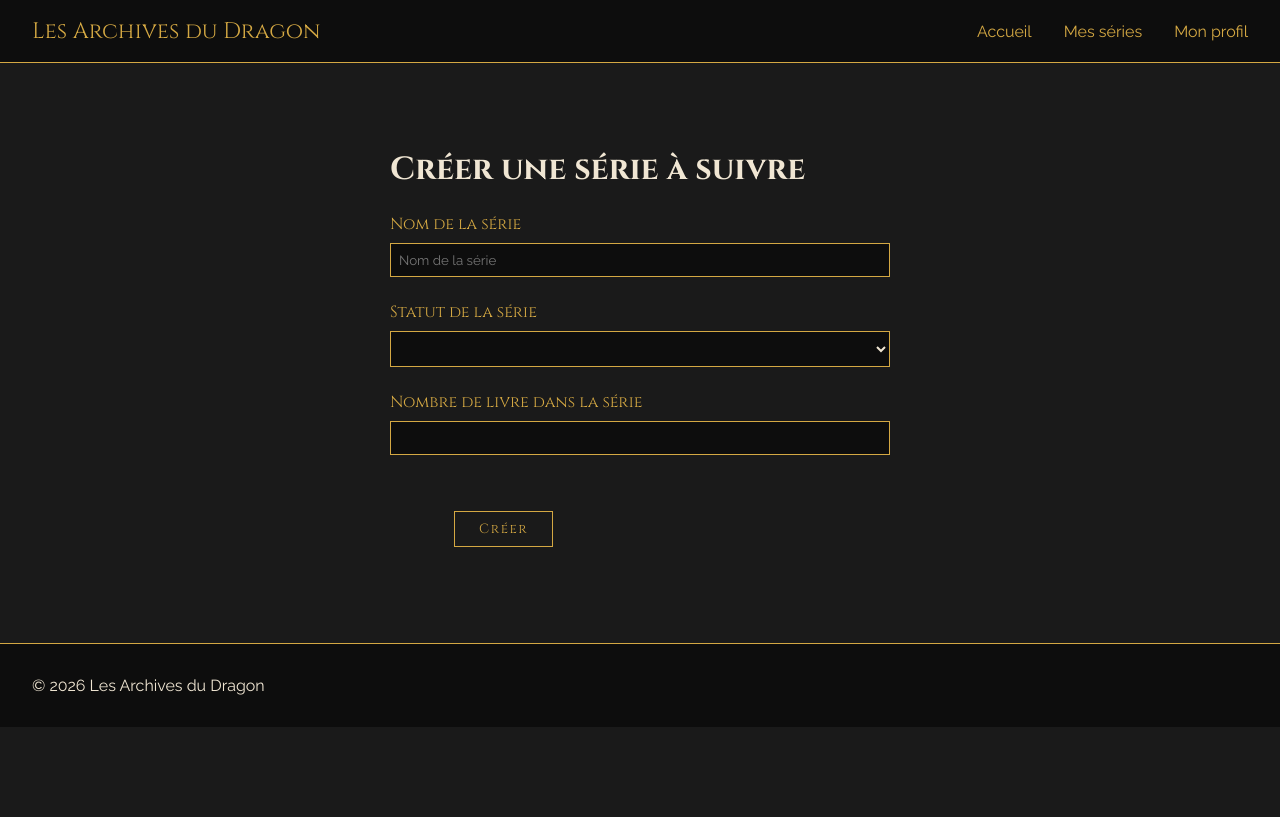
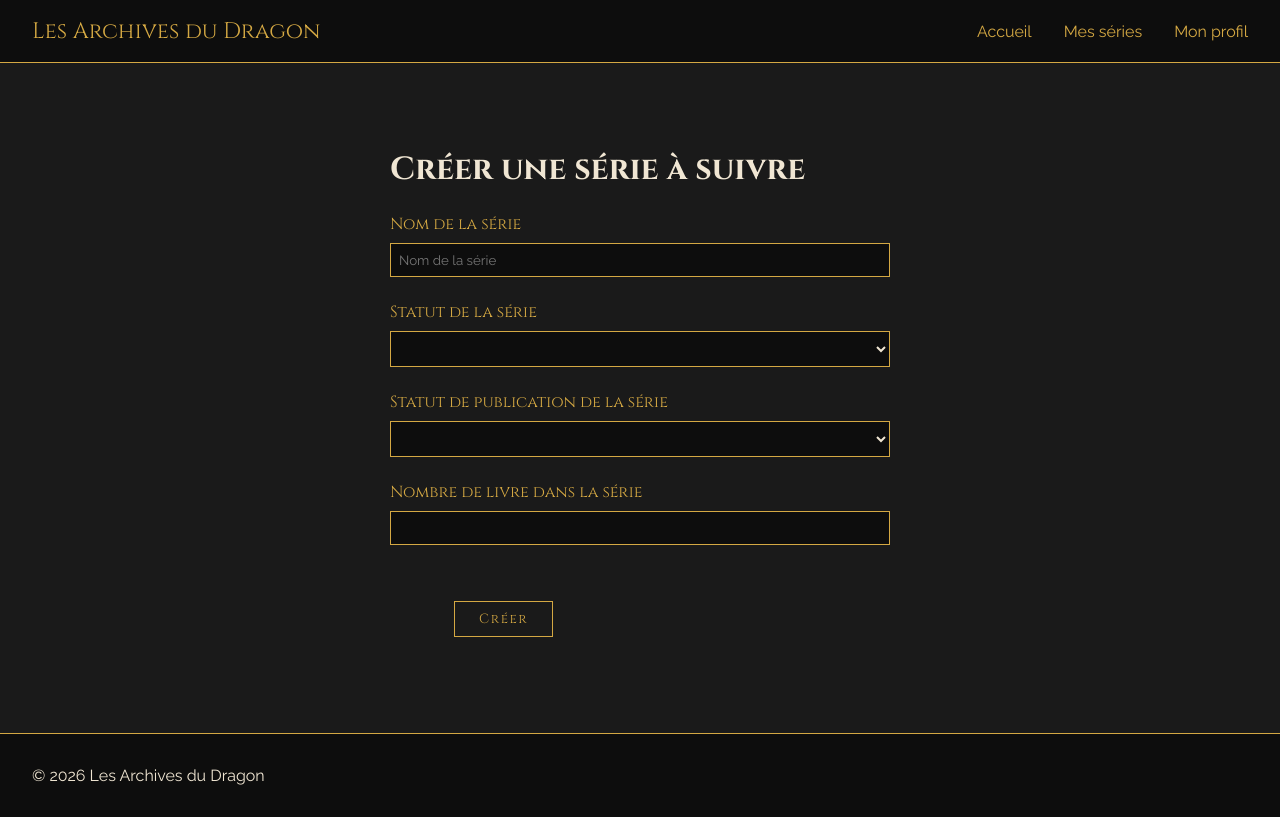
Before and after one commit to CelineWau/SuiviDeSeriesFront, an Angular app: page /series/creer in a window 1280 px wide. Built offline with nearby package versions, Linux system fonts and the light colour scheme.

Commit message:
Ajout dtatutPublication dans formulaire création série, correction bug

```diff
--- a/src/app/creer-serie/creer-serie.html
+++ b/src/app/creer-serie/creer-serie.html
@@ -16,6 +16,15 @@
     </div>
 
     <div class="champ">
+        <label for="statutPublication">Statut de publication de la série</label>
+        <select id="statutPublication" formControlName="statutPublication">
+            <option value="INCONNU">Inconnu</option>
+            <option value="EN_COURS">En cours de publication</option>
+            <option value="TERMINEE">Publication terminée</option>
+        </select>
+    </div>
+
+    <div class="champ">
         <label for="nombreLivreTotal">Nombre de livre dans la série</label>
         <input type="number" id="nombreLivreTotal" formControlName="nombreLivreTotal">
     </div>
--- a/src/app/creer-serie/creer-serie.ts
+++ b/src/app/creer-serie/creer-serie.ts
@@ -18,6 +18,7 @@ export class CreerSerie {
       nom: ['', Validators.required],
       statutSerie: ['', Validators.required],
       nombreLivreTotal: ['', Validators.required],
+      statutPublication: ['', Validators.required],
       utilisateurId: [1]
     });
   }
```
